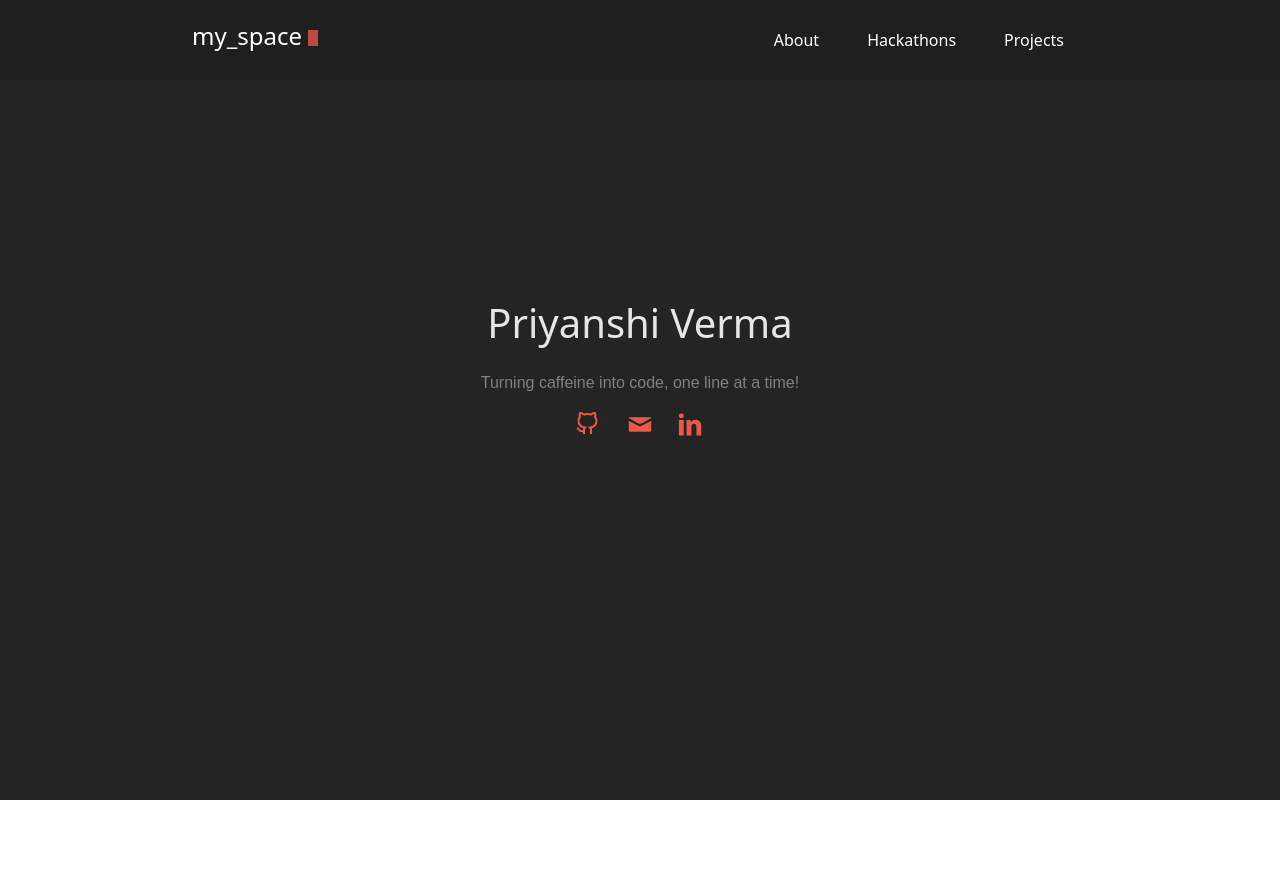
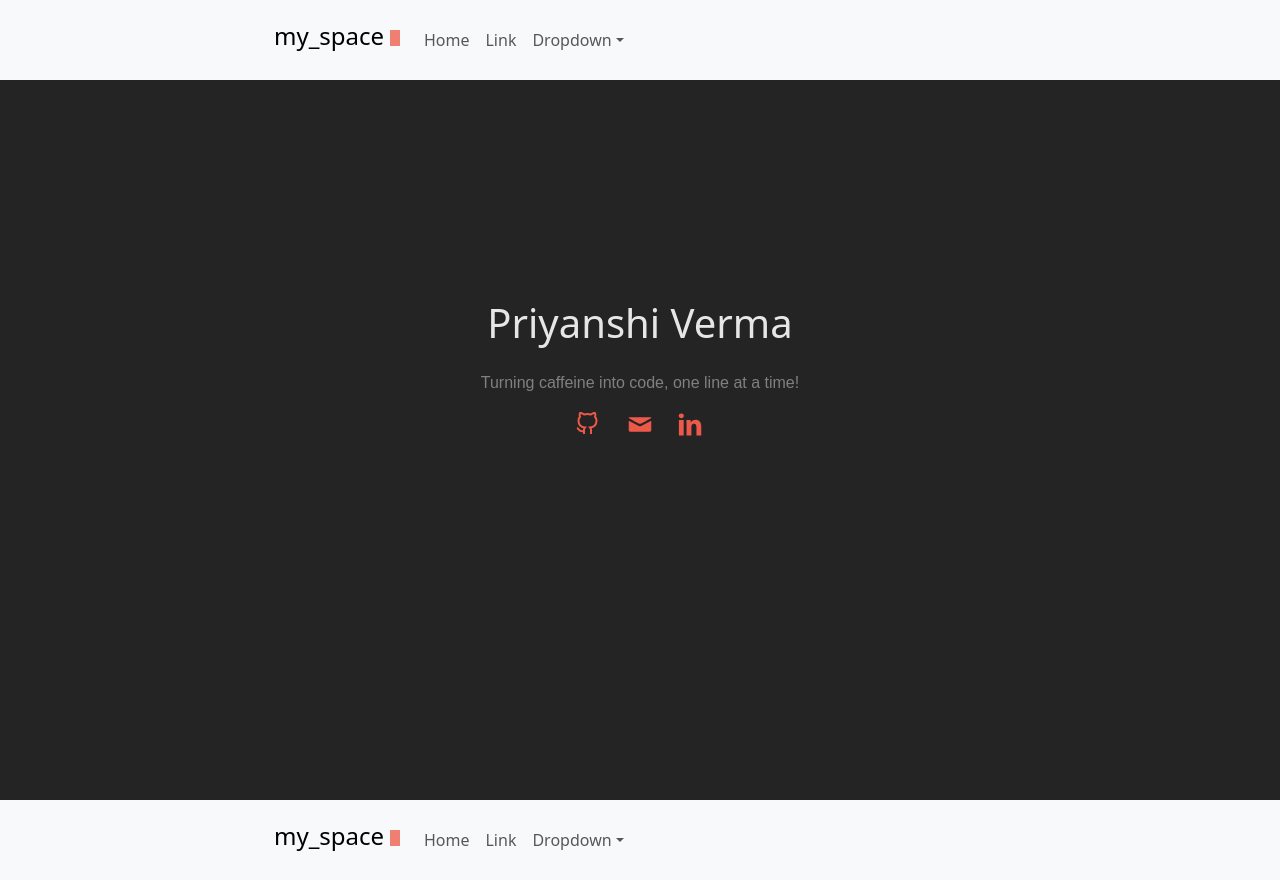
Before and after one commit to Priyanshi5732/priyanshi5732.github.io, a React (Create React App) app: page /Hackathons in a window 1280 px wide. Before the commit the page ends 800 px from the top, so only its background shows below. Built offline with nearby package versions, Linux system fonts and the light colour scheme.

Commit message:
tried bootstrap for navbar

```diff
--- a/src/App.js
+++ b/src/App.js
@@ -7,16 +7,15 @@ import Projects from "./pages/Projects";
 import { BrowserRouter as Router, Route, Routes } from "react-router-dom";
 
 function App() {
-  document.documentElement.style.setProperty("--bodyColor", "green");
   return (
     <div className="App">
       <Router>
-        <Navbar />
+        <Navbar/>
         <Intro />
         <Routes>
-          <Route path="/About" exact component={About} />
-          <Route path="/Hackathons" exact component={Hackathons} />
-          <Route path="/Projects" exact component={Projects} />
+          <Route path="/About" element={<About />} />
+          <Route path="/Hackathons" element={<Hackathons/>} />
+          <Route path="/Projects" element={<Projects/>} />
         </Routes>
       </Router>
     </div>
--- a/src/components/Navbar.js
+++ b/src/components/Navbar.js
@@ -1,24 +1,39 @@
 import React from "react";
-import { useState, useEffect } from "react";
+import Container from "react-bootstrap/Container";
 import { Link } from "react-scroll";
 import "../styles/Navbar.css";
+import Nav from "react-bootstrap/Nav";
+import Navbar from "react-bootstrap/Navbar";
+import NavDropdown from "react-bootstrap/NavDropdown";
 
-const Navbar = () => {
+const BasicExample = () => {
   return (
-    <nav className="navbar">
-      <div className="lefttext">
-        <span class="box">
-          <h4>my_space </h4>
-        </span>
-      </div>
-      <div className="rightSide">
-        <a>
-          <Link className="rightSideitem">About</Link>
-          <Link className="rightSideitem">Hackathons</Link>
-          <Link className="rightSideitem">Projects</Link>
-        </a>
-      </div>
-    </nav>
+    <Navbar bg="dark" expand="lg" className="bg-body-tertiary">
+      <Container>
+        <Navbar.Brand href="#home">
+          <div className="lefttext">
+            <span class="box">
+              <h4>my_space </h4>
+            </span>
+          </div>
+        </Navbar.Brand>
+        <Navbar.Toggle aria-controls="basic-navbar-nav" />
+        <Navbar.Collapse id="basic-navbar-nav">
+          <Nav className="me-auto">
+            <Nav.Link href="#home">Home</Nav.Link>
+            <Nav.Link href="#link">Link</Nav.Link>
+            <NavDropdown title="Dropdown" id="basic-nav-dropdown">
+              <NavDropdown.Item href="About">About</NavDropdown.Item>
+              <NavDropdown.Item href="Hackathons">
+                Hackathons
+              </NavDropdown.Item>
+              <NavDropdown.Item href="Projects">Projects</NavDropdown.Item>
+            </NavDropdown>
+          </Nav>
+        </Navbar.Collapse>
+      </Container>
+    </Navbar>
   );
 };
-export default Navbar;
+
+export default BasicExample;
--- a/src/pages/About.js
+++ b/src/pages/About.js
@@ -1,15 +1,13 @@
 import React from "react";
 import "../styles/About.css";
+
 function About() {
   return (
-    <div className="about">
-      <div className="aboutBottom">
-        <h1> ABOUT ME</h1>
-        <p>
-          Hi there,my name is Priyanshi Verma
-        </p>
+    <div>
+
+      <p>hi helloooo</p>
+
       </div>
-    </div>
   );
 }
 
--- a/src/pages/Hackathons.js
+++ b/src/pages/Hackathons.js
@@ -0,0 +1,11 @@
+import React from "react";
+import "../styles/Hackathons.css";
+import Navbar from "../components/Navbar";
+
+export const Hackathons = () => {
+  return (
+    <div>
+      <Navbar>Hackathons</Navbar></div>
+  )
+}
+export default Hackathons;
--- a/src/pages/Projects.js
+++ b/src/pages/Projects.js
@@ -0,0 +1,14 @@
+import React from "react";
+
+
+function Projects() {
+    return (
+      <div>
+
+        <p>hi</p>
+
+        </div>
+    );
+  }
+
+  export default Projects;
--- a/src/styles/Intro.css
+++ b/src/styles/Intro.css
@@ -41,9 +41,17 @@
 
 }
 
-@media screen and (max-width: 600px) {
+@media screen and (max-width: 480px) {
   .myname {
     display: none;
     justify-content: flex;
   }
+  .Priyanshiverma{
+    font-size: 5vw;
+  }
+  .quote{
+    font-size: 3vw;
+
+
+  }
 }
--- a/src/styles/Navbar.css
+++ b/src/styles/Navbar.css
@@ -48,6 +48,7 @@
   align-items: center;
   margin: 0 12rem;
   justify-content: center;
+
 }
 
 .rightSideitem {
@@ -56,6 +57,7 @@
   margin: 0 1.5rem;
   text-decoration: none;
   color: white;
+  flex-direction: row;
 }
 
 .rightSideitem:hover {
```
